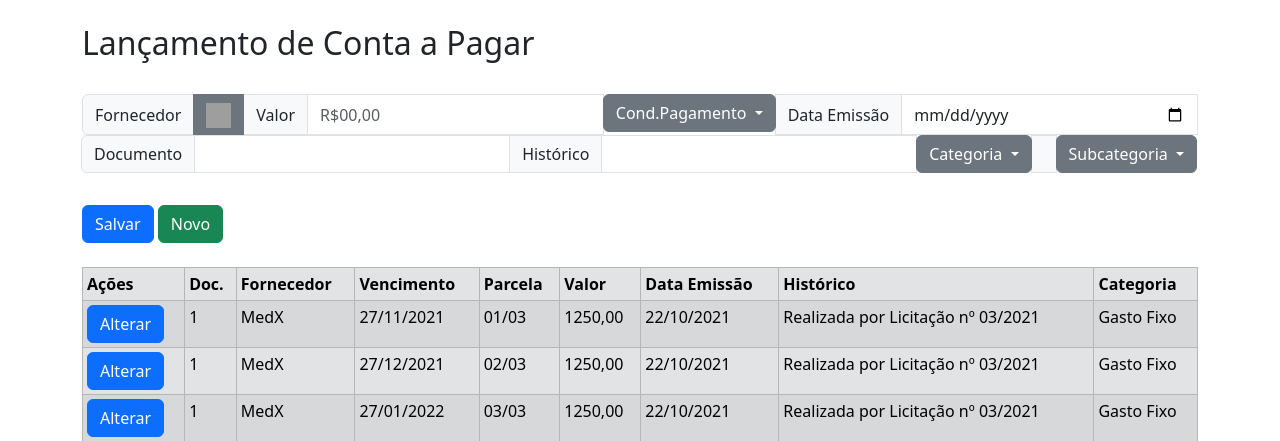
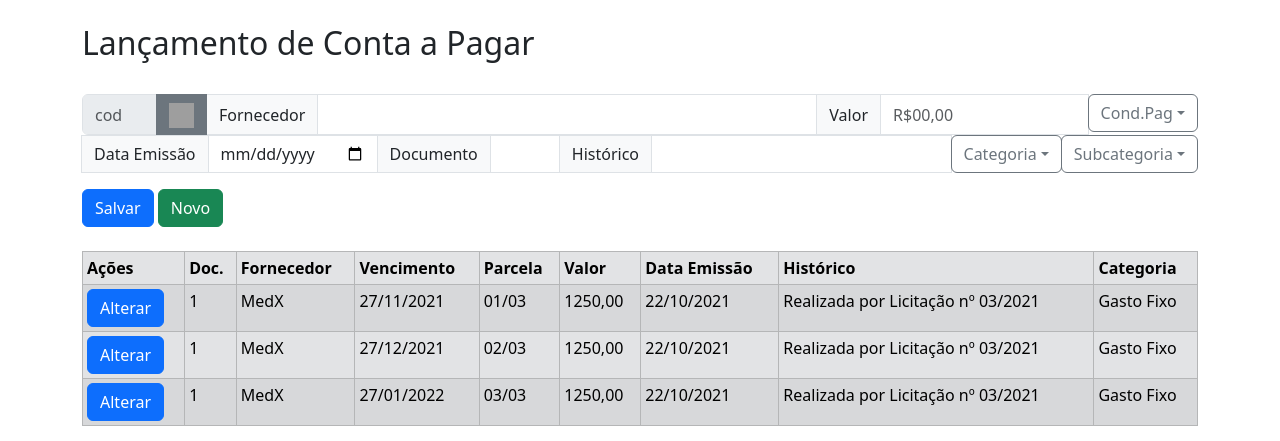
Before and after one commit to isaias-s-souza/Projeto_Integrador, a Flask app: page /conta_a_pagar in a window 1280 px wide. Shown: the part 56-497 px from the top of the page. Run offline with Flask 2, Linux system fonts and the light colour scheme; the visitor is signed in with stand-in values (Sample User, id 1); parts of the project's set-up code (start-up, migrations or seed data) failed here and were passed over; some libraries are stand-ins or nearby versions; grey boxes are pictures that could not be loaded.

Commit message:
ajustes form conta a pagar e conta a receber.

```diff
--- a/templates/conta_a_pagar.html
+++ b/templates/conta_a_pagar.html
@@ -51,72 +51,68 @@
             <form action="/criar_conta_a_pagar"  method="post">
                 <fieldset>
                 <div class="input-group mb-3">
-                        <span class="input-group-text">Fornecedor</span>
+                    <input style="max-width: 75px;" type="number"  placeholder="cod"  class="form-control" disabled>
                     <button type="button" class="btn btn-secondary" data-bs-toggle="modal" data-bs-target="#staticBackdrop">
                         <img src="{{url_for('static', filename='images/search.svg')}}"  width="25" height="25">
                     </button>
+                    <span class="input-group-text">Fornecedor</span>
+                    <input type="text" style="min-width: 500px;" class="form-control">
 
                     <div class="modal fade" id="staticBackdrop" data-bs-backdrop="static" data-bs-keyboard="false" tabindex="-1" aria-labelledby="staticBackdropLabel" aria-hidden="true">
                         <div class="modal-dialog">
                             <div class="modal-content">
                                 <div class="modal-header">
-                                        <input type="text" class="form-control" placeholder="Busca por Fornecedor..." >
+                                    <input type="search" class="form-control" placeholder="Busca por Fornecedor..." >
                                 </div>
+
                                 <div class="modal-footer">
                                     <button type="button" class="btn btn-primary">Selecionar</button>
                                     <button type="button" class="btn btn-secondary" data-bs-dismiss="modal">Cancelar</button>
                                 </div>
                                 <div class="list-group">
-                                        <button type="button" class="list-group-item list-group-item-action active" aria-current="true">
-                                          MedX
-                                        </button>
-                                        <button type="button" class="list-group-item list-group-item-action">Medial</button>
-                                        <button type="button" class="list-group-item list-group-item-action">HospMed</button>
+
                                 </div>
                             </div>
                         </div>
                         </div>
+
                         <span class="input-group-text">Valor</span>
-                        <input type="number" class="form-control" placeholder="R$00,00" >
+                        <input style="min-width: 200px;" type="number" class="form-control" placeholder="R$00,00" >
+
                         <div class="dropdown">
-                            <button class="btn btn-secondary dropdown-toggle" type="button" id="dropdownMenuButton1" data-bs-toggle="dropdown" aria-expanded="false">
-                                Cond.Pagamento
-                            </button>
-                            <ul class="dropdown-menu" aria-labelledby="dropdownMenuButton1">
-                            <li><a class="dropdown-item" href="#">30 DDL</a></li>
-                            <li><a class="dropdown-item" href="#">30/60 DDL</a></li>
-                            <li><a class="dropdown-item" href="#">30/60/90 DDL</a></li>
+                            <button class="btn btn-outline-secondary dropdown-toggle" type="button" data-bs-toggle="dropdown" aria-expanded="false">Cond.Pag</button>
+                            <ul class="dropdown-menu">
+                              <li><a class="dropdown-item" href="#">X</a></li>
+                              <li><a class="dropdown-item" href="#">Y</a></li>
+                              <li><a class="dropdown-item" href="#">Z</a></li>
                             </ul>
                         </div>
+
                         <span class="input-group-text">Data Emissão</span>
-                        <input type="date" class="form-control" placeholder="DD/MM/AAAA" >
+                        <input style="max-width: 170px;" type="date" class="form-control" placeholder="DD/MM/AAAA" >
 
-                    <div class="input-group mb-3">
+
                         <span class="input-group-text">Documento</span>
-                        <input type="text" class="form-control" >
+                        <input style="max-width: 70px;" type="text" class="form-control" >
                         <span class="input-group-text">Histórico</span>
                         <input type="text" class="form-control">
                         <div class="dropdown">
-                            <button class="btn btn-secondary dropdown-toggle" type="button" id="dropdownMenuButton1" data-bs-toggle="dropdown" aria-expanded="false">
-                                Categoria
-                            </button>
-                            <ul class="dropdown-menu" aria-labelledby="dropdownMenuButton1">
-                              <li><a class="dropdown-item" href="#">Gasto Fixo</a></li>
-                              <li><a class="dropdown-item" href="#">Gasto Eventual</a></li>
+                            <button class="btn btn-outline-secondary dropdown-toggle" type="button" data-bs-toggle="dropdown" aria-expanded="false">Categoria</button>
+                            <ul class="dropdown-menu">
+                              <li><a class="dropdown-item" href="#">X</a></li>
+                              <li><a class="dropdown-item" href="#">Y</a></li>
+                              <li><a class="dropdown-item" href="#">Z</a></li>
                             </ul>
                         </div>
-                        <span class="input-group-text"></span>
                         <div class="dropdown">
-                            <button class="btn btn-secondary dropdown-toggle" type="button" id="dropdownMenuButton1" data-bs-toggle="dropdown" aria-expanded="false">
-                            Subcategoria
-                            </button>
-                            <ul class="dropdown-menu" aria-labelledby="dropdownMenuButton1">
-                              <li><a class="dropdown-item" href="#">Produto</a></li>
-                              <li><a class="dropdown-item" href="#">Serviço</a></li>
+                            <button class="btn btn-outline-secondary dropdown-toggle" type="button" data-bs-toggle="dropdown" aria-expanded="false">Subcategoria</button>
+                            <ul class="dropdown-menu">
+                              <li><a class="dropdown-item" href="#">X</a></li>
+                              <li><a class="dropdown-item" href="#">Y</a></li>
+                              <li><a class="dropdown-item" href="#">Z</a></li>
                             </ul>
                         </div>
                 </div>
-
                 </fieldset>
             </form>
             <button type="button" class="btn btn-primary">
--- a/templates/conta_extrato.html
+++ b/templates/conta_extrato.html
@@ -42,7 +42,7 @@
                 </div>
             </nav>
 
-            <!--CADASTRO -->
+            <!--CADASTRO CONTA-->
             <div class="modal fade" id="CadastroConta" data-bs-backdrop="static" data-bs-keyboard="false"
                  tabindex="-1" aria-labelledby="CadastroContaLabel" aria-hidden="true">
                 <div class="modal-dialog modal-xl" >
@@ -89,7 +89,7 @@
                 </div>
             </div>
 
-            <!--ALTERAÇÃO Conta-->
+            <!--ALTERAÇÃO CONTA-->
             <div class="modal fade" id="AlteracaoConta" data-bs-backdrop="static" data-bs-keyboard="false"
                  tabindex="-1" aria-labelledby="AlteracaoContaLabel" aria-hidden="true">
                 <div class="modal-dialog modal-xl">
```
Also changed, not shown: templates/conta_a_receber.html (+28 -34 lines). Lines whose indentation alone changed are shown as unchanged.
